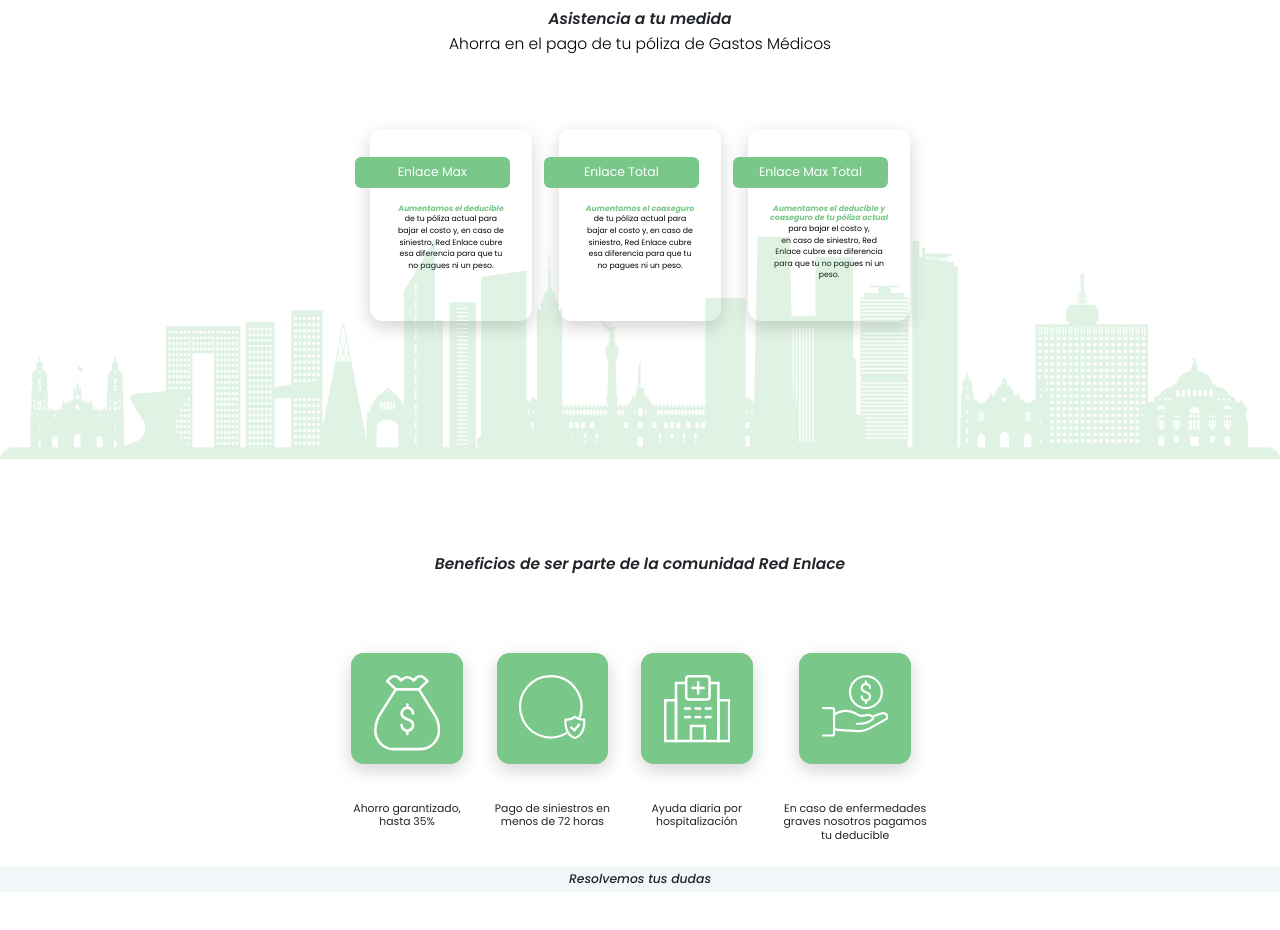
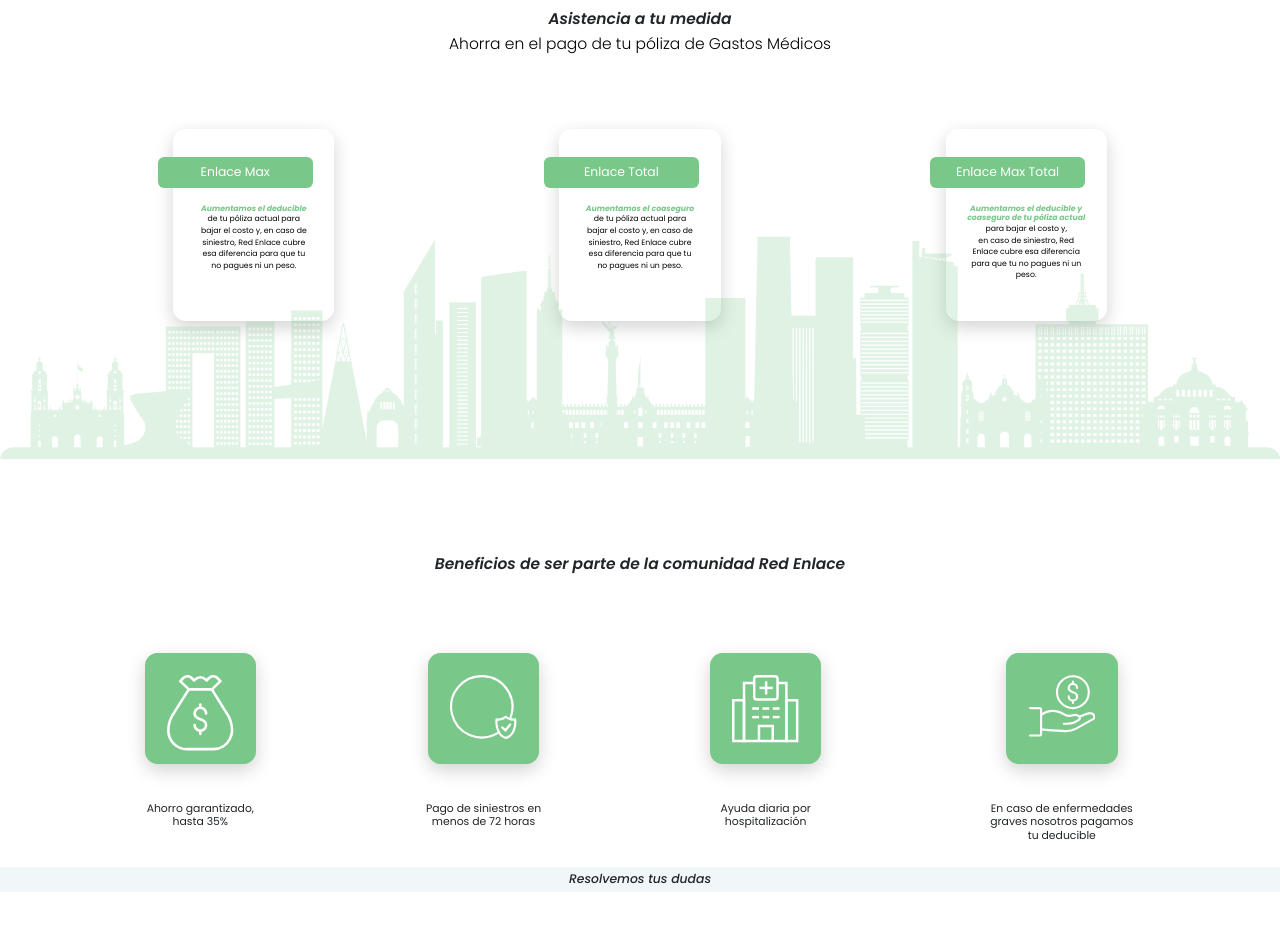
Before and after one commit to Pacyx-Mexico/red-enlace, a React (Vite) app: page /enlace in a window 1280 px wide. Shown: the part 700-1630 px from the top of the page. Built offline with nearby package versions, Linux system fonts and the light colour scheme.

Commit message:
Update changes on enlace components

```diff
--- a/src/components/enlace/Beneficios.jsx
+++ b/src/components/enlace/Beneficios.jsx
@@ -14,7 +14,7 @@
         </h3>
       </div>
       <div className="container py-3 position-relative d-none d-md-block">
-        <div className="row d-flex justify-content-center gap-5">
+        <div className="row d-flex justify-content-around gap-5">
           <div className="col-auto d-flex flex-column justify-content-ceenter align-items-center">
             <div className="card border border-4 border-primary rounded-5 py-5 px-5 text-center shadow-lg">
               <div className="icon-height">
--- a/src/components/enlace/Plans.jsx
+++ b/src/components/enlace/Plans.jsx
@@ -19,7 +19,7 @@
         </p>
       </div>
       <div className="container py-3 d-none d-lg-block">
-        <div className="row d-flex justify-content-center gap-5">
+        <div className="row d-flex justify-content-around gap-5">
           <div className="col-auto">
             <div className="card bg-white border border-0 border-primary rounded-5 py-5 px-2 text-center shadow-lg border-none">
               <div className="card-price rounded-4 top-20 start-0 mt-4 d-flex justify-content-center align-items-center">
```
